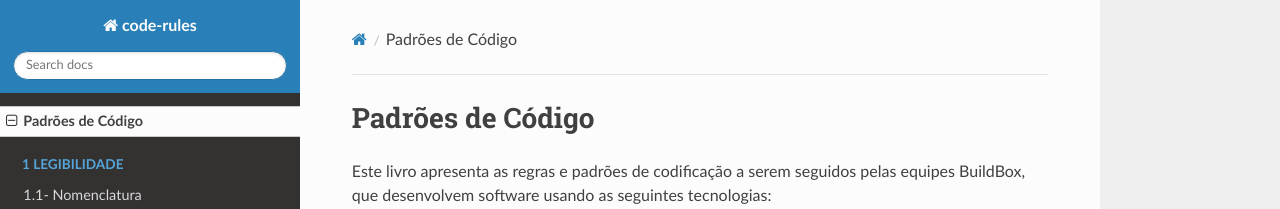
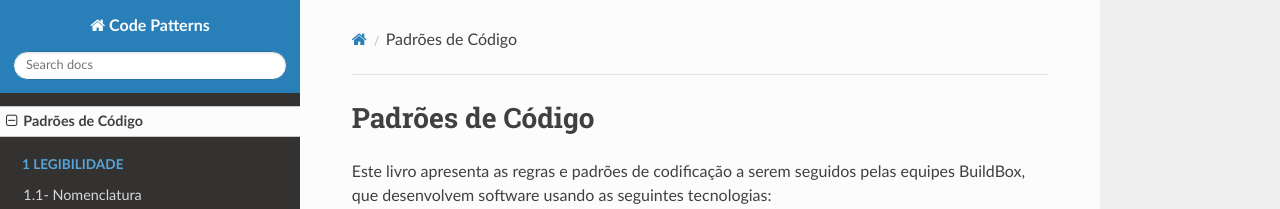
Before and after one commit to Buildbox-ItSolutions/buildbox-itsolutions.github.io, an MkDocs documentation site: the page built from docs/index.md, in a window 1280 px wide. Shown: the top 209 px of the page. Built offline with MkDocs 1.6.1, drawn with Linux system fonts in a browser that asks for light colours; nearby versions of some CDN libraries.

Commit message:
site_name update

```diff
--- a/mkdocs.yml
+++ b/mkdocs.yml
@@ -1,2 +1,2 @@
-site_name: code-rules
+site_name: Code Patterns
 theme: readthedocs
```
Also changed, not shown: site/index.html, 1 other file.
